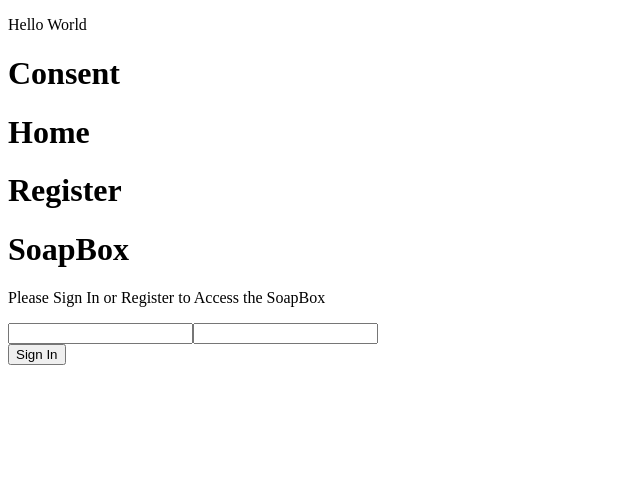
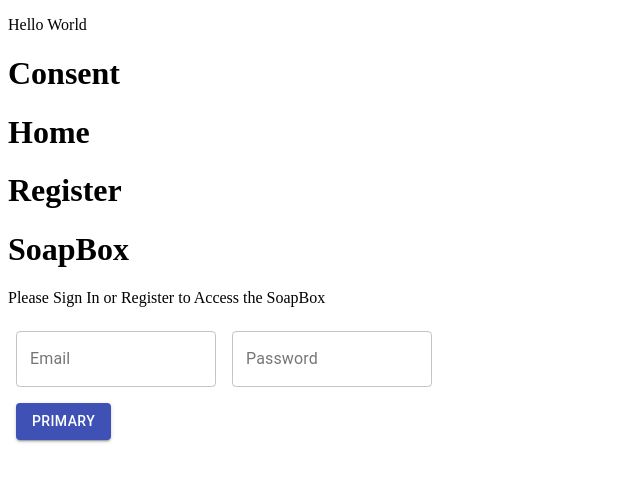
Before and after one commit to Chicago-Jr-Devs/Bootcamp_Capstone, a React (Create React App) app in the folder client/: page / in a window 1280 px wide. Shown: the top 482 px of the page, without its empty margins (0-640 px from the left). Built offline with nearby package versions, Linux system fonts and the light colour scheme.

Commit message:
Adding material UI elements to the login input and button

```diff
--- a/client/src/components/LoginForm/FormBtn.js
+++ b/client/src/components/LoginForm/FormBtn.js
@@ -1,7 +1,23 @@
-import React from "react"
+import React from 'react';
+import { makeStyles } from '@material-ui/core/styles';
+import Button from '@material-ui/core/Button';
 
-export function FormBtn(props){
-    return(
-       <button {...props}>Sign In</button>
-    )
+const useStyles = makeStyles((theme) => ({
+  root: {
+    '& > *': {
+      margin: theme.spacing(1),
+    },
+  },
+}));
+
+export function FormBtn() {
+  const classes = useStyles();
+
+  return (
+    <div className={classes.root}>
+      <Button variant="contained" color="primary">
+        Primary
+      </Button>
+    </div>
+  );
 }
--- a/client/src/components/LoginForm/Input.js
+++ b/client/src/components/LoginForm/Input.js
@@ -1,10 +1,34 @@
+// import React from 'react';
+
+// export function Input() {
+//   return (
+//     <form>
+//       <input id="login-email" label="Email"></input>
+//       <input id="login-password" label="Password" type="password"></input>
+//     </form>
+//   );
+// }
+
 import React from 'react';
+import { makeStyles } from '@material-ui/core/styles';
+import TextField from '@material-ui/core/TextField';
+
+const useStyles = makeStyles((theme) => ({
+  root: {
+    '& > *': {
+      margin: theme.spacing(1),
+      width: '25ch',
+    },
+  },
+}));
 
 export function Input() {
+  const classes = useStyles();
+
   return (
-    <form>
-      <input id="login-email" label="Email"></input>
-      <input id="login-password" label="Password" type="password"></input>
+    <form className={classes.root} noValidate autoComplete="off">
+      <TextField id="login-form-email" label="Email" variant="outlined" />
+      <TextField id="login-form-password" label="Password" type="password" variant="outlined" />
     </form>
   );
 }
```
